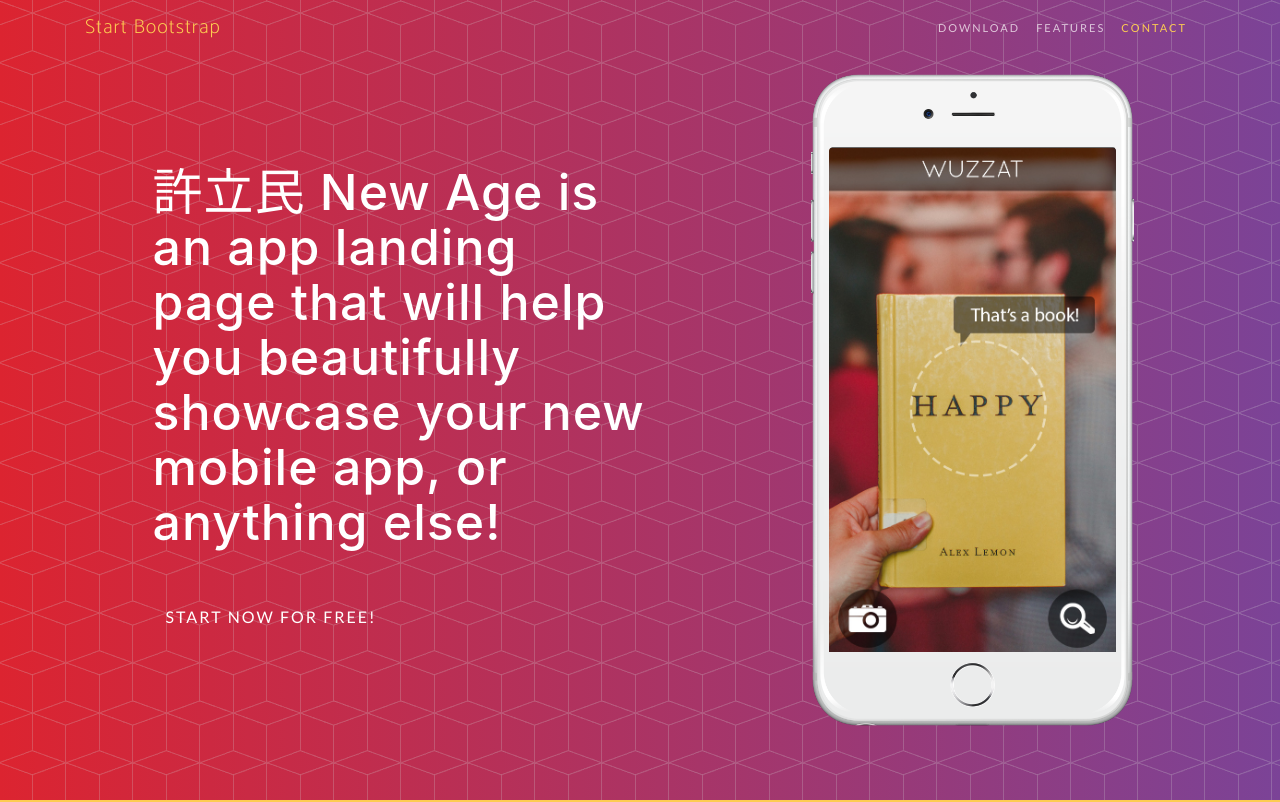
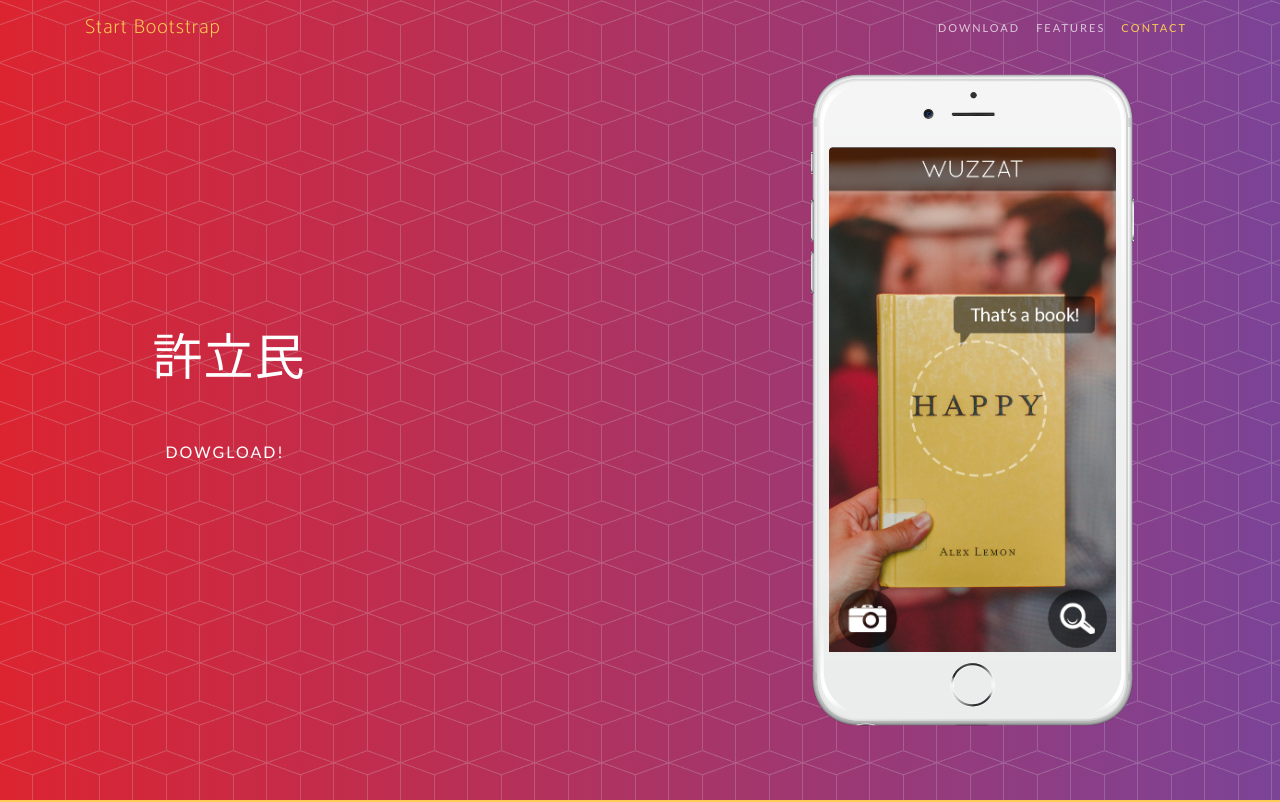
Before and after one commit to aandd0606/example, a website with bundled scripts: page index.html in a window 1280 px wide. Shown: the top 802 px of the page. Built offline with nearby package versions, Linux system fonts and the light colour scheme; a web font is replaced by a local one.

Commit message:
修改按鈕！

```diff
--- a/index.html
+++ b/index.html
@@ -59,8 +59,10 @@
         <div class="row h-100">
           <div class="col-lg-7 my-auto">
             <div class="header-content mx-auto">
-              <h1 class="mb-5">許立民 New Age is an app landing page that will help you beautifully showcase your new mobile app, or anything else!</h1>
-              <a href="#download" class="btn btn-outline btn-xl js-scroll-trigger">Start Now for Free!</a>
+              <h1 class="mb-5">許立民 </h1>
+              <a href="#download" class="btn btn-outline btn-xl js-scroll-trigger">
+                DOWGLOAD!
+              </a>
             </div>
           </div>
           <div class="col-lg-5 my-auto">
```
